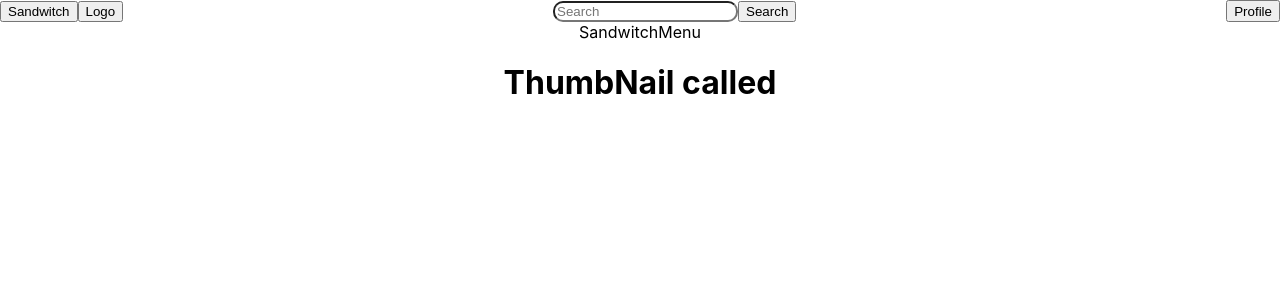
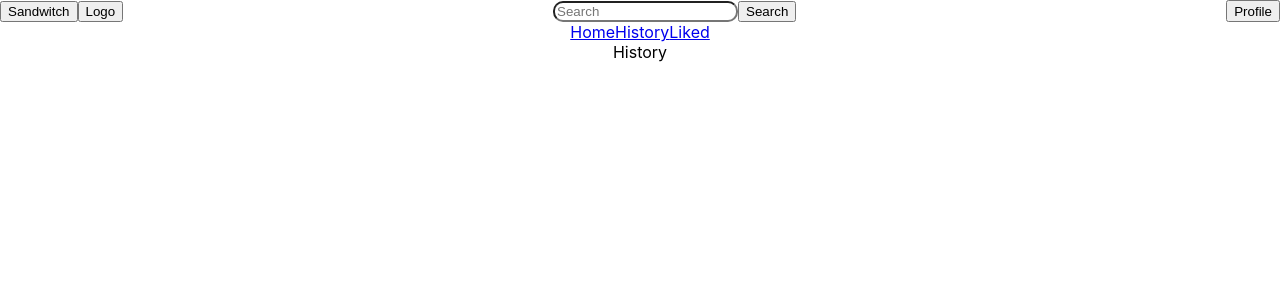
Before and after one commit to AKHIL-GIREESH/ReactJS, a React (Create React App) app in the folder yt-clone/: page /History in a window 1280 px wide. Shown: the top 300 px of the page. Built offline with nearby package versions, Linux system fonts and the light colour scheme.

Commit message:
Yt-Routing

```diff
--- a/yt-clone/package.json
+++ b/yt-clone/package.json
@@ -9,6 +9,7 @@
     "react": "^18.2.0",
     "react-dom": "^18.2.0",
     "react-router": "^6.10.0",
+    "react-router-dom": "^6.10.0",
     "react-scripts": "5.0.1",
     "web-vitals": "^2.1.4"
   },
--- a/yt-clone/src/App.js
+++ b/yt-clone/src/App.js
@@ -1,8 +1,12 @@
 import './App.css';
-import ThumbNail from "./components/ThumbNail";
+//import ThumbNail from "./components/ThumbNail";
 import Heading from './components/Header/Heading';
 import SandwitchMenu from './components/SandwitchMenu/SandwitchMenu';
+import { Routes,Route } from 'react-router';
 //import { useState } from 'react';
+import Home from './components/Home';
+import Liked from './components/Liked';
+import History from './components/History';
 
 function App() {
 
@@ -10,11 +14,17 @@ function App() {
     <div className="App">
       <Heading/>
       <div>
-        <SandwitchMenu/>
+        <Routes>
+          <Route path="/" element={<SandwitchMenu/>}>
+            <Route path='/Home' element={<Home/>}></Route>
+            <Route path="/History" element={<History/>}/>
+            <Route path='/Liked' element={<Liked/>}></Route>
+          </Route>
+        </Routes>
       </div>
-      <div className='thumbNails'>
+      {/* <div className='thumbNails'>
         <ThumbNail/>
-      </div>
+      </div> */}
     </div>
   );
 }
--- /dev/null
+++ b/yt-clone/src/components/History.js
@@ -0,0 +1,9 @@
+const History = () => {
+    return(
+        <>
+            History
+        </>
+    )
+}
+
+export default History
--- /dev/null
+++ b/yt-clone/src/components/Home.js
@@ -0,0 +1,9 @@
+const Home = () => {
+    return(
+        <>
+            Home
+        </>
+    )
+}
+
+export default Home
--- /dev/null
+++ b/yt-clone/src/components/Liked.js
@@ -0,0 +1,9 @@
+const Liked = () => {
+    return(
+        <>
+            Liked
+        </>
+    )
+}
+
+export default Liked
--- a/yt-clone/src/components/SandwitchMenu/SandwitchMenu.js
+++ b/yt-clone/src/components/SandwitchMenu/SandwitchMenu.js
@@ -1,8 +1,15 @@
+import { NavLink,Outlet } from "react-router-dom"
+
 const SandwitchMenu = () => {
     return(
-        <>
-            SandwitchMenu
-        </>
+        <div className="Links">
+            <NavLink to="Home">Home</NavLink>
+            <NavLink to="History">History</NavLink>
+            <NavLink to="Liked">Liked</NavLink>
+            <div>
+                <Outlet/>
+            </div>
+        </div>
     )
 }
 
--- a/yt-clone/src/index.js
+++ b/yt-clone/src/index.js
@@ -3,11 +3,14 @@ import ReactDOM from 'react-dom/client';
 import './index.css';
 import App from './App';
 import reportWebVitals from './reportWebVitals';
+import {BrowserRouter} from "react-router-dom"
 
 const root = ReactDOM.createRoot(document.getElementById('root'));
 root.render(
   <React.StrictMode>
-    <App />
+    <BrowserRouter>
+      <App />
+    </BrowserRouter>
   </React.StrictMode>
 );
 
```
Also changed, not shown: 1 other file (tests, documents, lock files or other folders).
